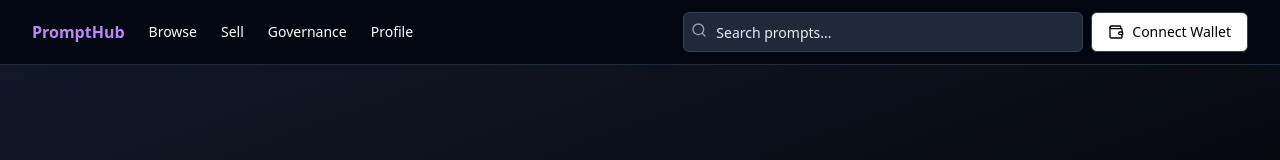
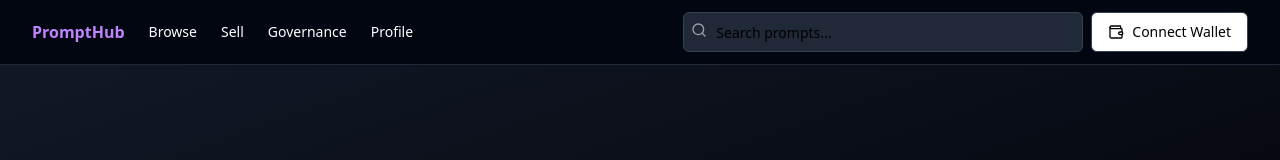
Before and after one commit to OkeyAmy/PromptHash, a Next.js app: page / in a window 1280 px wide. Shown: the top 160 px of the page. Built offline with nearby package versions, Linux system fonts and the light colour scheme.

Commit message:
Update muted color foreground to black in Tailwind configuration

```diff
--- a/tailwind.config.js
+++ b/tailwind.config.js
@@ -48,7 +48,7 @@ module.exports = {
 				},
 				muted: {
 					DEFAULT: "hsl(var(--muted))",
-					foreground: "#ede9fe",
+					foreground: "#000",
 				},
 				accent: {
 					DEFAULT: "hsl(var(--accent))",
```
